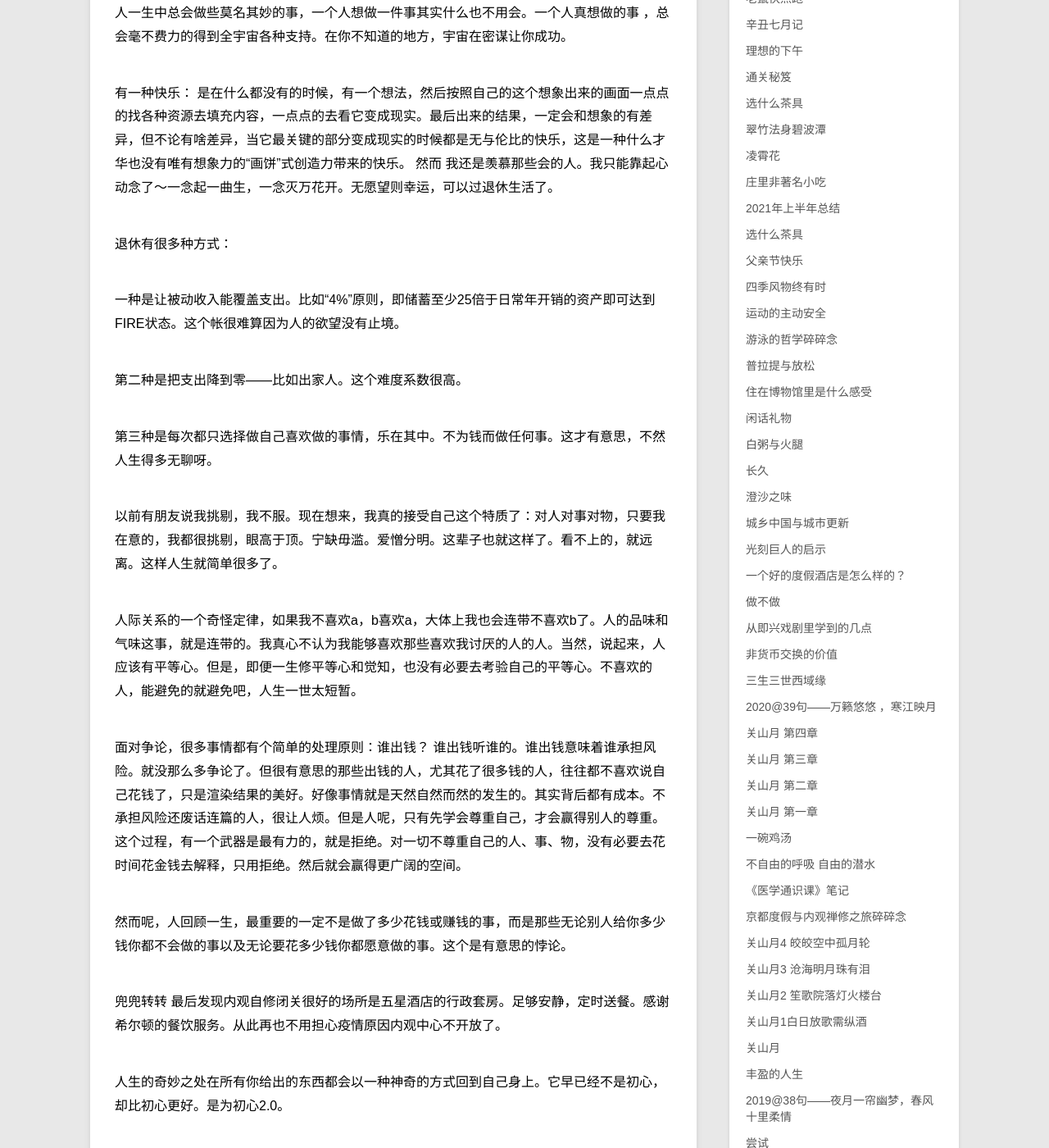
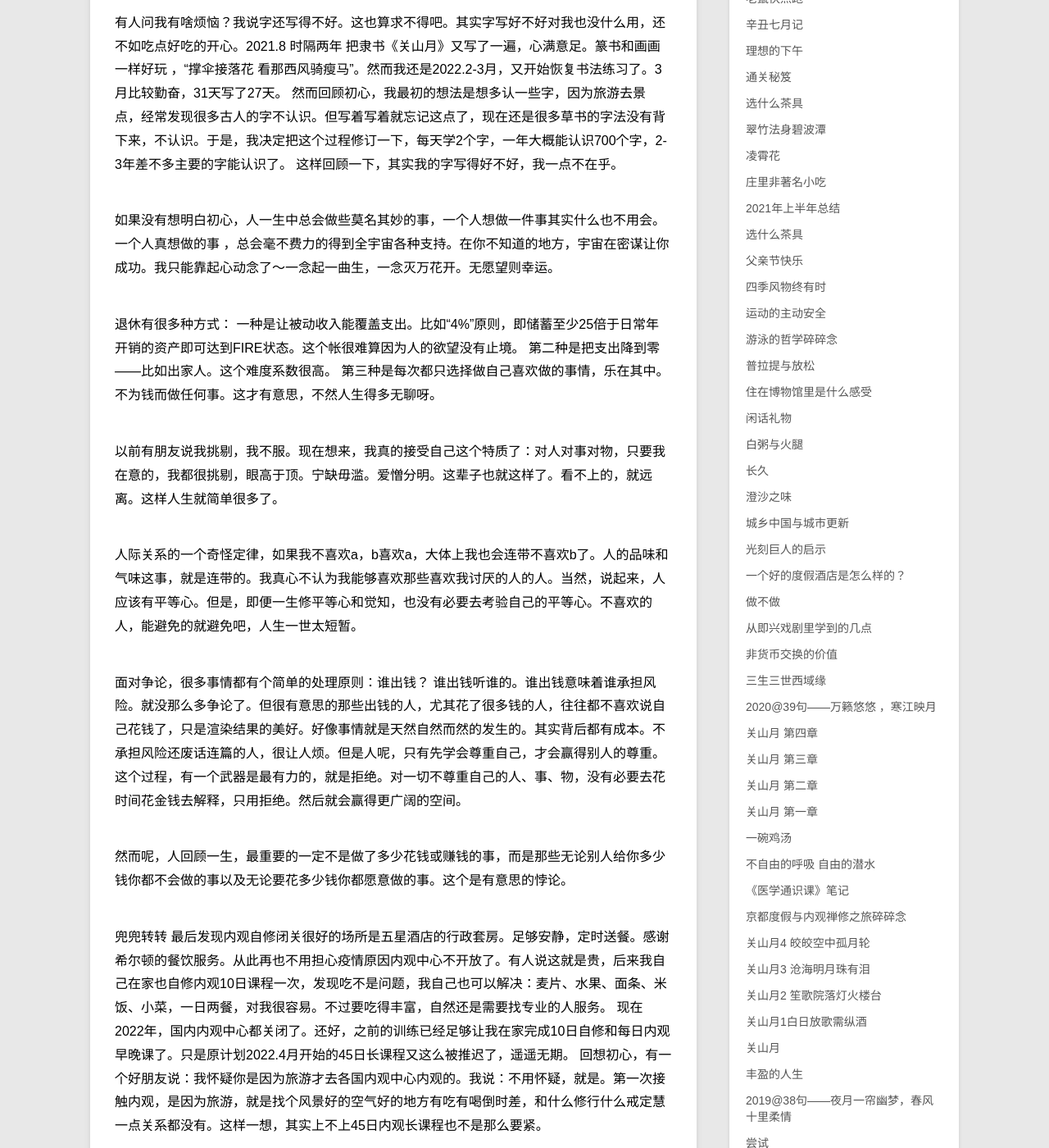
Before and after one commit to violettianjie/violettianjie.github.io, a Jekyll site: the page built from _posts/blog/2021-08-16-chuxin.md, in a window 1280 px wide and 1400 px high, scrolled down 563 px. Shown: the whole window at 82% size. Built offline with Jekyll 4.4.1, drawn with Linux system fonts in a browser that asks for light colours; some of the changed text lies outside the part shown.

Commit message:
Update 2021-08-16-chuxin.md

```diff
--- a/_posts/blog/2021-08-16-chuxin.md
+++ b/_posts/blog/2021-08-16-chuxin.md
@@ -1,10 +1,50 @@
 ---
 layout: post
-title: " 浅谈初心2.0 "
+title: " 浅谈初心没有2.0 "
 description: "浅谈"
 category: blog
 ---
 
+
+旧文修订，一些认知发生变化。
+
+真正的初心不会变，是一开始就想明白了的，变化的是方法和途径。没有想明白的 不算初心—— 这是我最近听真格基金李强一个分享后刷新了对初心的定义。以前我也认为初心会变，那种其实是没有下定决心和想明白的初心。那种初心没法实现和抵达。
+
+人生八苦 现代都有解决方案：生苦就好好吃饭运动睡觉，老苦就用抗老护肤加运动多学习，肌肉皮肤骨骼心志都可以延缓衰老,病苦死苦就用互助医疗系统医疗自由加死得有尊严，求不得就不求，怨憎会就分手再也不见，爱别离就用交通工具。死别是没办法只能接受。
+
+有人问我有啥烦恼？我说字还写得不好。这也算求不得吧。其实字写好不好对我也没什么用，还不如吃点好吃的开心。2021.8 时隔两年 把隶书《关山月》又写了一遍，心满意足。篆书和画画一样好玩 ，“撑伞接落花 看那西风骑瘦马”。然而我还是2022.2-3月，又开始恢复书法练习了。3月比较勤奋，31天写了27天。
+然而回顾初心，我最初的想法是想多认一些字，因为旅游去景点，经常发现很多古人的字不认识。但写着写着就忘记这点了，现在还是很多草书的字法没有背下来，不认识。于是，我决定把这个过程修订一下，每天学2个字，一年大概能认识700个字，2-3年差不多主要的字能认识了。
+这样回顾一下，其实我的字写得好不好，我一点不在乎。
+
+
+如果没有想明白初心，人一生中总会做些莫名其妙的事，一个人想做一件事其实什么也不用会。一个人真想做的事 ，总会毫不费力的得到全宇宙各种支持。在你不知道的地方，宇宙在密谋让你成功。我只能靠起心动念了～一念起一曲生，一念灭万花开。无愿望则幸运。
+
+
+退休有很多种方式：
+一种是让被动收入能覆盖支出。比如“4%”原则，即储蓄至少25倍于日常年开销的资产即可达到FIRE状态。这个帐很难算因为人的欲望没有止境。
+第二种是把支出降到零——比如出家人。这个难度系数很高。
+第三种是每次都只选择做自己喜欢做的事情，乐在其中。不为钱而做任何事。这才有意思，不然人生得多无聊呀。
+
+以前有朋友说我挑剔，我不服。现在想来，我真的接受自己这个特质了：对人对事对物，只要我在意的，我都很挑剔，眼高于顶。宁缺毋滥。爱憎分明。这辈子也就这样了。看不上的，就远离。这样人生就简单很多了。
+
+人际关系的一个奇怪定律，如果我不喜欢a，b喜欢a，大体上我也会连带不喜欢b了。人的品味和气味这事，就是连带的。我真心不认为我能够喜欢那些喜欢我讨厌的人的人。当然，说起来，人应该有平等心。但是，即便一生修平等心和觉知，也没有必要去考验自己的平等心。不喜欢的人，能避免的就避免吧，人生一世太短暂。
+
+面对争论，很多事情都有个简单的处理原则：谁出钱？ 谁出钱听谁的。谁出钱意味着谁承担风险。就没那么多争论了。但很有意思的那些出钱的人，尤其花了很多钱的人，往往都不喜欢说自己花钱了，只是渲染结果的美好。好像事情就是天然自然而然的发生的。其实背后都有成本。不承担风险还废话连篇的人，很让人烦。但是人呢，只有先学会尊重自己，才会赢得别人的尊重。 这个过程，有一个武器是最有力的，就是拒绝。对一切不尊重自己的人、事、物，没有必要去花时间花金钱去解释，只用拒绝。然后就会赢得更广阔的空间。
+
+然而呢，人回顾一生，最重要的一定不是做了多少花钱或赚钱的事，而是那些无论别人给你多少钱你都不会做的事以及无论要花多少钱你都愿意做的事。这个是有意思的悖论。
+
+兜兜转转 最后发现内观自修闭关很好的场所是五星酒店的行政套房。足够安静，定时送餐。感谢希尔顿的餐饮服务。从此再也不用担心疫情原因内观中心不开放了。有人说这就是贵，后来我自己在家也自修内观10日课程一次，发现吃不是问题，我自己也可以解决：麦片、水果、面条、米饭、小菜，一日两餐，对我很容易。不过要吃得丰富，自然还是需要找专业的人服务。
+现在2022年，国内内观中心都关闭了。还好，之前的训练已经足够让我在家完成10日自修和每日内观早晚课了。只是原计划2022.4月开始的45日长课程又这么被推迟了，遥遥无期。
+回想初心，有一个好朋友说：我怀疑你是因为旅游才去各国内观中心内观的。我说：不用怀疑，就是。第一次接触内观，是因为旅游，就是找个风景好的空气好的地方有吃有喝倒时差，和什么修行什么戒定慧一点关系都没有。这样一想，其实上不上45日内观长课程也不是那么要紧。
+
+人生的奇妙之处在所有你给出的东西都会以一种神奇的方式回到自己身上。它早已经不是初心，却比初心更好吗？不是，那些别人眼中更好的其实自己并不在乎。
+
+初心是不会忘记的，总要想明白的初心才是初心。初心是早就想好的终点毫无意外的抵达。抵达的那一刻，是平静的。过程中，也是清晰的平静的，不论路多长，结果也就是那样。
+
+Change Log
+
+1、初稿2021.8 《浅谈初心2.0》
+2、修订2022.4 《浅谈初心没有2.0》
 
 ## 浅谈初心2.0
 
```
